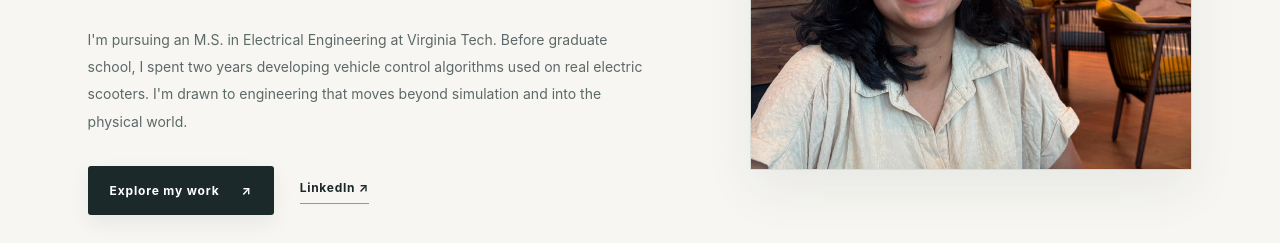
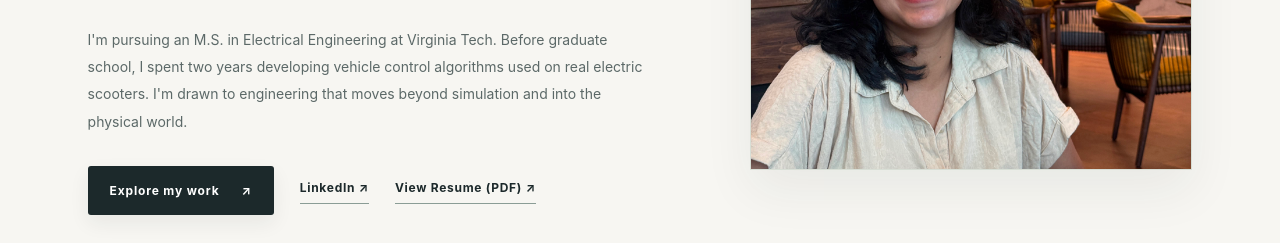
Before and after one commit to Tessa-me/Tessa-me.github.io, a plain HTML site: page index.html in a window 1280 px wide. Shown: the part 557-800 px from the top of the page. Drawn offline with Linux system fonts and the light colour scheme.

Commit message:
Third Iteration

```diff
--- a/index.html
+++ b/index.html
@@ -16,6 +16,7 @@ EDITING GUIDE — TESSA'S ENGINEERING PORTFOLIO (ONE HTML FILE)
 6. PUBLICATIONS: Find <section id="writing">.
 7. CONTACT: Find <section id="contact">.
 8. SAVE AS .html and double-click the file to preview in a browser.
+9. RESUME: Search for EDIT MY RESUME and replace YOUR_GOOGLE_DRIVE_RESUME_LINK with your PDF sharing URL.
 ========================================================================
 -->
   <meta charset="utf-8"/>
@@ -1186,7 +1187,10 @@ footer {
       <a class="small-link" href="https://www.linkedin.com/in/tessa-ann-josy/" rel="noopener noreferrer" target="_blank">
        LinkedIn &nearrow;
       </a>
-      <!-- EDIT: To add your resume, host the PDF and insert its URL in a new link here. -->
+      <!-- EDIT MY RESUME: Replace the href below with your Google Drive PDF sharing link. -->
+      <a class="small-link" href="https://drive.google.com/file/d/1Eziq8CmRx1pX9AYr8D6c0HS_Nv13sZ5E/view?usp=sharing" target="_blank" rel="noopener noreferrer">
+       View Resume (PDF) &nearrow;
+      </a>
      </div>
     </div>
     <!-- EDIT MY PHOTO: Put profile.jpg next to this HTML file. Change src below if needed. -->
```
